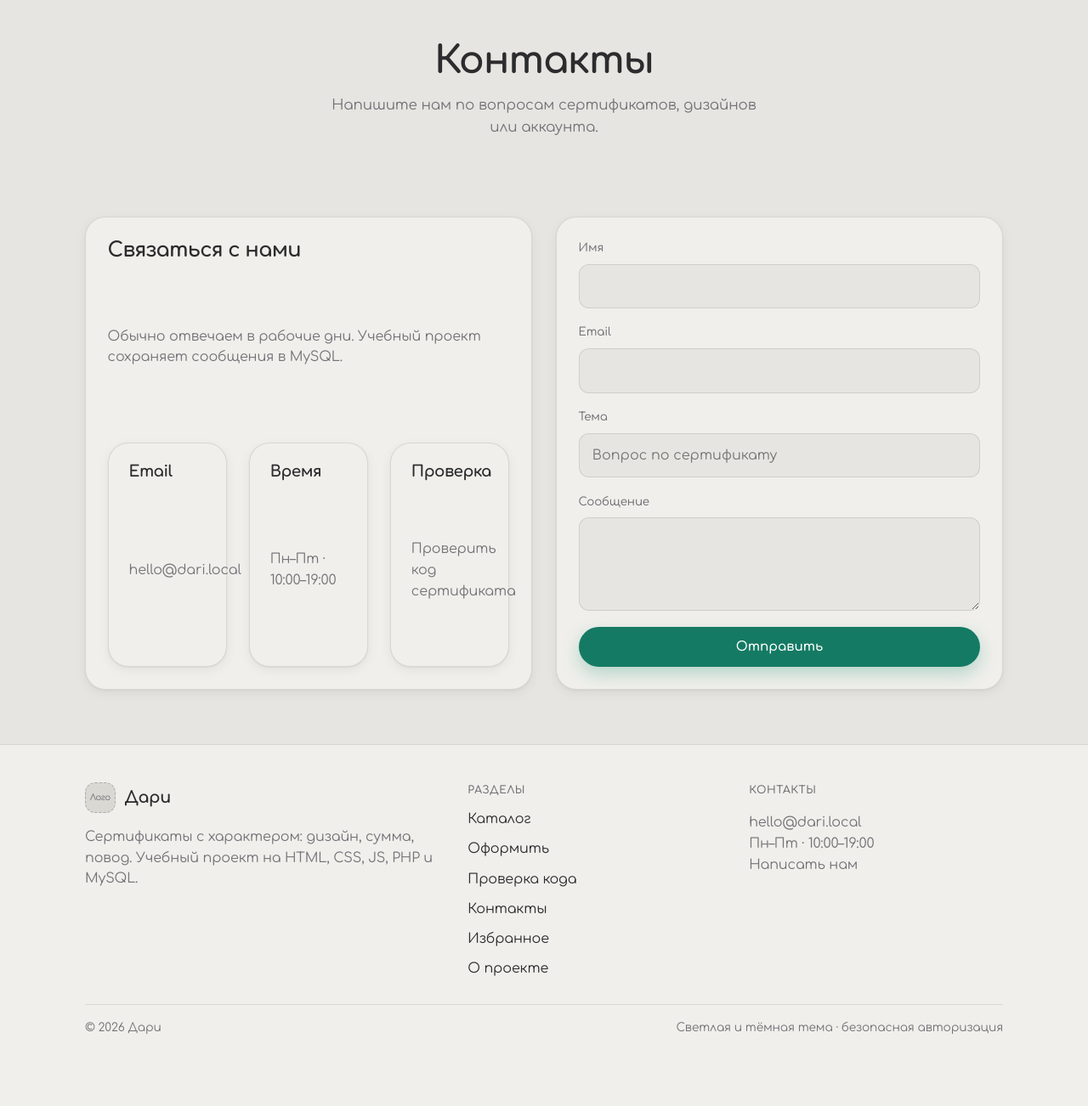
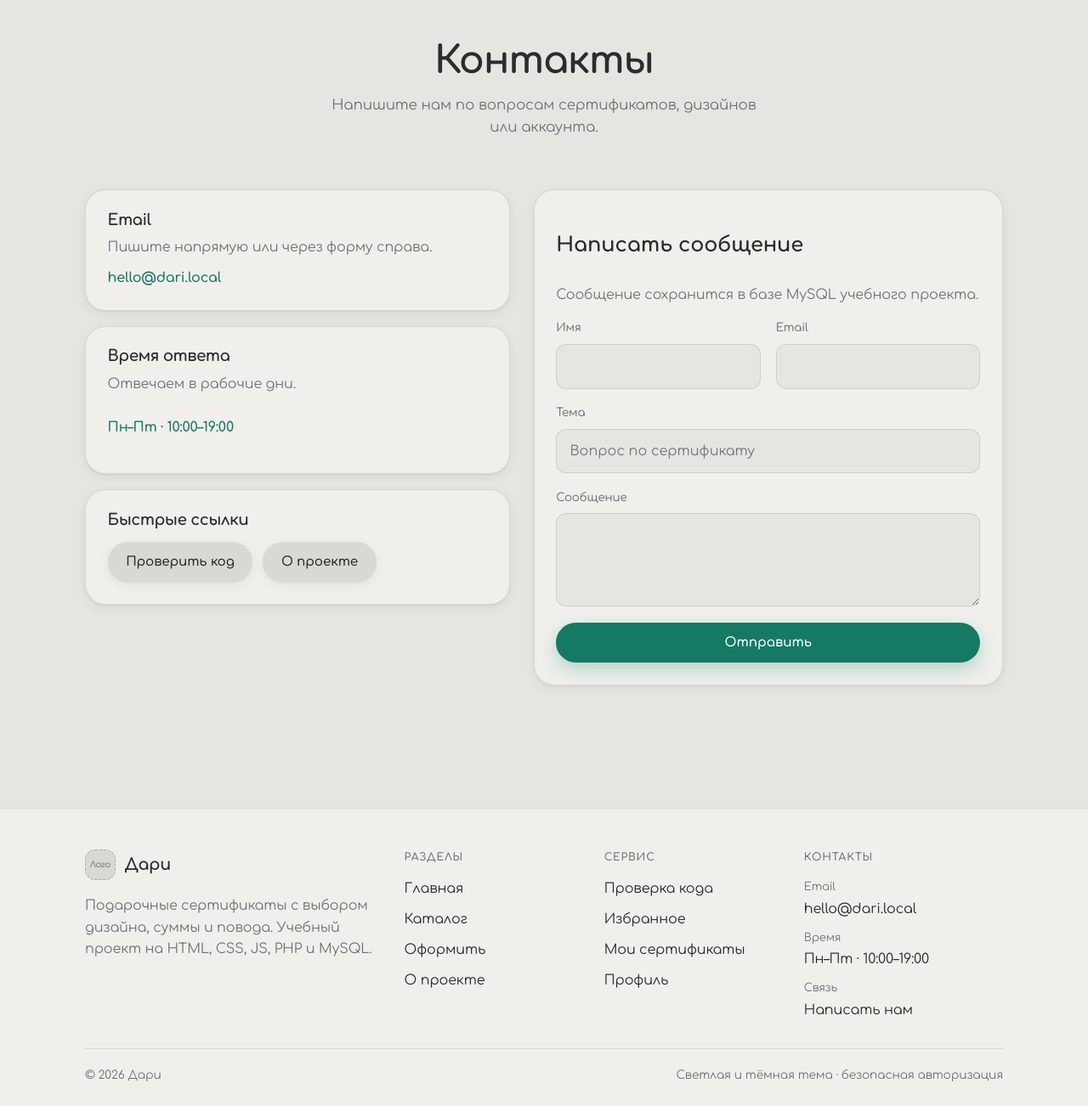
Before and after one commit to Aivaki888/UPNSK, a PHP site: page /contact.php in a window 1280 px wide. Shown: the part 73-1375 px from the top of the page at 85% size. Before the commit the page ends 1291 px from the top, so only its background shows below. Run offline with PHP 8.4, Linux system fonts and the light colour scheme.

Commit message:
Rebuild footer and contacts page spacing
Split footer into clearer columns and redesign contacts into
separate info cards plus a dedicated form column.

Co-authored-by: marktwo571 <marktwo571@gmail.com>

```diff
--- a/assets/css/style.css
+++ b/assets/css/style.css
@@ -1055,36 +1055,71 @@ textarea {
 .site-footer {
   margin-top: auto;
   border-top: 1px solid var(--line);
-  padding: 2.75rem 0 1.6rem;
+  padding: 3rem 0 1.6rem;
   background: var(--bg-elevated);
 }
 
 .footer-grid {
   display: grid;
-  grid-template-columns: 1.4fr 1fr 1fr;
-  gap: 2rem;
-  margin-bottom: 1.8rem;
+  grid-template-columns: 1.45fr 0.85fr 0.85fr 1fr;
+  gap: 2rem 2.25rem;
+  margin-bottom: 2rem;
+  align-items: start;
 }
 
-.footer-links {
-  gap: 0.65rem !important;
+.footer-brand {
+  display: grid;
+  gap: 1rem;
+  max-width: 22rem;
+}
+
+.brand-footer {
+  margin-bottom: 0.15rem;
+}
+
+.footer-col {
+  display: grid;
+  gap: 0.95rem;
+  align-content: start;
 }
 
 .footer-title {
-  margin: 0 0 0.75rem;
+  margin: 0;
   font-size: 0.78rem;
-  letter-spacing: 0.04em;
+  letter-spacing: 0.06em;
   text-transform: uppercase;
   color: var(--muted);
   font-weight: 600;
 }
 
-.footer-links {
+.footer-links,
+.footer-contacts {
   list-style: none;
   margin: 0;
   padding: 0;
   display: grid;
-  gap: 0.45rem;
+  gap: 0.7rem;
+}
+
+.footer-links a,
+.footer-contacts a {
+  color: var(--ink);
+  transition: color 0.2s var(--ease);
+}
+
+.footer-links a:hover,
+.footer-contacts a:hover {
+  color: var(--accent);
+}
+
+.footer-contacts li {
+  display: grid;
+  gap: 0.2rem;
+}
+
+.footer-contacts li > span:first-child {
+  color: var(--muted);
+  font-size: 0.82rem;
 }
 
 .footer-copy,
@@ -1093,14 +1128,59 @@ textarea {
   color: var(--muted);
 }
 
+.footer-copy {
+  margin: 0;
+  line-height: 1.6;
+}
+
 .footer-bottom {
   display: flex;
   justify-content: space-between;
   gap: 1rem;
   flex-wrap: wrap;
-  padding-top: 1rem;
+  padding-top: 1.25rem;
   border-top: 1px solid var(--line);
   font-size: 0.86rem;
+}
+
+.contact-page {
+  display: grid;
+  grid-template-columns: 0.95fr 1.05fr;
+  gap: 1.75rem;
+  align-items: start;
+  padding-bottom: 3.5rem;
+}
+
+.contact-info {
+  display: grid;
+  gap: 1.1rem;
+}
+
+.contact-card {
+  gap: 0.65rem;
+}
+
+.contact-card h2 {
+  margin: 0;
+  font-size: 1.15rem;
+}
+
+.contact-link {
+  color: var(--accent);
+  font-weight: 600;
+  word-break: break-word;
+}
+
+.contact-actions {
+  display: flex;
+  flex-wrap: wrap;
+  gap: 0.75rem;
+  margin-top: 0.35rem;
+}
+
+.contact-form-card {
+  position: sticky;
+  top: calc(var(--header-h) + 1rem);
 }
 
 @keyframes rise {
@@ -1143,8 +1223,13 @@ textarea {
   .order-layout,
   .profile-layout,
   .about-story,
-  .footer-grid {
+  .footer-grid,
+  .contact-page {
     grid-template-columns: 1fr;
+  }
+
+  .contact-form-card {
+    position: static;
   }
 
   .choice-grid {
--- a/assets/js/main.js
+++ b/assets/js/main.js
@@ -156,7 +156,7 @@
       });
     };
 
-    markStagger(".design-grid, .feature-grid, .choice-grid, .cert-list, .cta-row, .footer-grid, .footer-links, .preview-list, .site-nav, .stagger-layout, .stagger-form, .stagger-copy, .stack-sm, .profile-layout");
+    markStagger(".design-grid, .feature-grid, .choice-grid, .cert-list, .cta-row, .footer-grid, .footer-links, .footer-contacts, .preview-list, .site-nav, .stagger-layout, .stagger-form, .stagger-copy, .stack-sm, .profile-layout, .contact-info, .contact-actions");
 
     const soloReveal = document.querySelectorAll(
       ".section-head, .page-hero, .auth-card, .auth-side, .panel, .order-preview, .profile-summary, .hero-copy, .hero-visual, .empty-state, .about-visual"
--- a/contact.php
+++ b/contact.php
@@ -64,31 +64,36 @@ require __DIR__ . '/includes/header.php';
     </div>
 </section>
 
-<section class="container auth-layout stagger-layout">
-    <div class="panel">
-        <div class="stagger-copy">
-            <h2>Связаться с нами</h2>
-            <p class="muted">Обычно отвечаем в рабочие дни. Учебный проект сохраняет сообщения в MySQL.</p>
+<section class="section" style="padding-top: 0;">
+    <div class="container contact-page">
+        <div class="contact-info stagger-layout">
+            <article class="panel contact-card">
+                <h2>Email</h2>
+                <p class="muted">Пишите напрямую или через форму справа.</p>
+                <a class="contact-link" href="mailto:hello@dari.local">hello@dari.local</a>
+            </article>
+            <article class="panel contact-card">
+                <h2>Время ответа</h2>
+                <p class="muted">Отвечаем в рабочие дни.</p>
+                <p class="contact-link">Пн–Пт · 10:00–19:00</p>
+            </article>
+            <article class="panel contact-card">
+                <h2>Быстрые ссылки</h2>
+                <div class="contact-actions">
+                    <a class="btn btn-secondary" href="verify.php">Проверить код</a>
+                    <a class="btn btn-ghost" href="about.php">О проекте</a>
                 </div>
-        <div class="feature-grid" style="margin-top: 1.25rem;">
-            <article class="feature-item">
-                <h3>Email</h3>
-                <p>hello@dari.local</p>
-            </article>
-            <article class="feature-item">
-                <h3>Время</h3>
-                <p>Пн–Пт · 10:00–19:00</p>
-            </article>
-            <article class="feature-item">
-                <h3>Проверка</h3>
-                <p><a href="verify.php">Проверить код сертификата</a></p>
             </article>
         </div>
+
+        <div class="auth-card contact-form-card">
+            <div class="stagger-copy">
+                <h2>Написать сообщение</h2>
+                <p class="muted">Сообщение сохранится в базе MySQL учебного проекта.</p>
             </div>
 
-    <div class="auth-card">
             <?php if ($errors): ?>
-            <div class="flash flash-error" style="margin-bottom: 1rem;">
+                <div class="flash flash-error">
                     <?php foreach ($errors as $error): ?>
                         <div><?= e($error) ?></div>
                     <?php endforeach; ?>
@@ -97,6 +102,7 @@ require __DIR__ . '/includes/header.php';
 
             <form class="form-grid stagger-form" method="post" action="contact.php">
                 <input type="hidden" name="csrf_token" value="<?= e(csrf_token()) ?>">
+                <div class="form-row two">
                     <div class="form-row">
                         <label for="name">Имя</label>
                         <input id="name" name="name" type="text" required value="<?= e($name) ?>">
@@ -104,6 +110,7 @@ require __DIR__ . '/includes/header.php';
                     <div class="form-row">
                         <label for="email">Email</label>
                         <input id="email" name="email" type="email" required value="<?= e($email) ?>">
+                    </div>
                 </div>
                 <div class="form-row">
                     <label for="subject">Тема</label>
@@ -116,6 +123,7 @@ require __DIR__ . '/includes/header.php';
                 <button class="btn btn-primary" type="submit">Отправить</button>
             </form>
         </div>
+    </div>
 </section>
 
 <?php require __DIR__ . '/includes/footer.php'; ?>
--- a/includes/footer.php
+++ b/includes/footer.php
@@ -5,29 +5,44 @@ declare(strict_types=1);
     </main>
     <footer class="site-footer">
         <div class="container footer-grid">
-            <div>
+            <div class="footer-brand">
                 <div class="brand brand-footer">
                     <?php render_media('assets/img/logo.png', 'Логотип Дари', 'brand-logo', 'Лого'); ?>
                     <span class="brand-text">Дари</span>
                 </div>
-                <p class="footer-copy">Сертификаты с характером: дизайн, сумма, повод. Учебный проект на HTML, CSS, JS, PHP и MySQL.</p>
+                <p class="footer-copy">Подарочные сертификаты с выбором дизайна, суммы и повода. Учебный проект на HTML, CSS, JS, PHP и MySQL.</p>
             </div>
-            <div>
+
+            <div class="footer-col">
                 <h2 class="footer-title">Разделы</h2>
                 <ul class="footer-links">
+                    <li><a href="index.php">Главная</a></li>
                     <li><a href="catalog.php">Каталог</a></li>
                     <li><a href="order.php">Оформить</a></li>
-                    <li><a href="verify.php">Проверка кода</a></li>
-                    <li><a href="contact.php">Контакты</a></li>
-                    <li><a href="favorites.php">Избранное</a></li>
                     <li><a href="about.php">О проекте</a></li>
                 </ul>
             </div>
-            <div>
+
+            <div class="footer-col">
+                <h2 class="footer-title">Сервис</h2>
+                <ul class="footer-links">
+                    <li><a href="verify.php">Проверка кода</a></li>
+                    <li><a href="favorites.php">Избранное</a></li>
+                    <li><a href="certificates.php">Мои сертификаты</a></li>
+                    <li><a href="profile.php">Профиль</a></li>
+                </ul>
+            </div>
+
+            <div class="footer-col">
                 <h2 class="footer-title">Контакты</h2>
-                <p class="footer-meta">hello@dari.local<br>Пн–Пт · 10:00–19:00<br><a href="contact.php">Написать нам</a></p>
+                <ul class="footer-contacts">
+                    <li><span>Email</span><a href="mailto:hello@dari.local">hello@dari.local</a></li>
+                    <li><span>Время</span><span>Пн–Пт · 10:00–19:00</span></li>
+                    <li><span>Связь</span><a href="contact.php">Написать нам</a></li>
+                </ul>
             </div>
         </div>
+
         <div class="container footer-bottom">
             <span>© <?= date('Y') ?> Дари</span>
             <span>Светлая и тёмная тема · безопасная авторизация</span>
```
Lines whose indentation alone changed are shown as unchanged.
